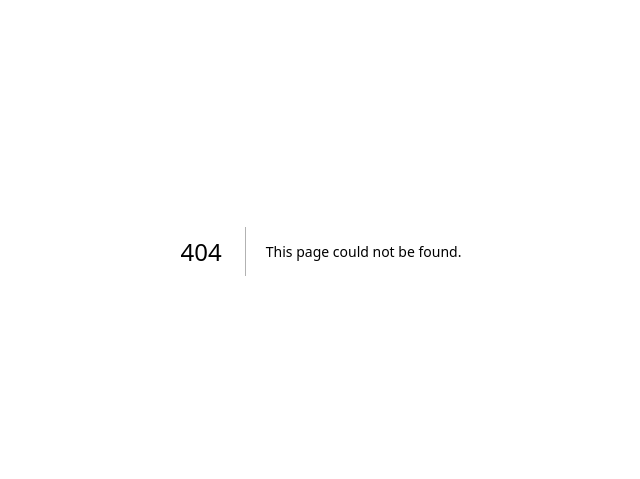
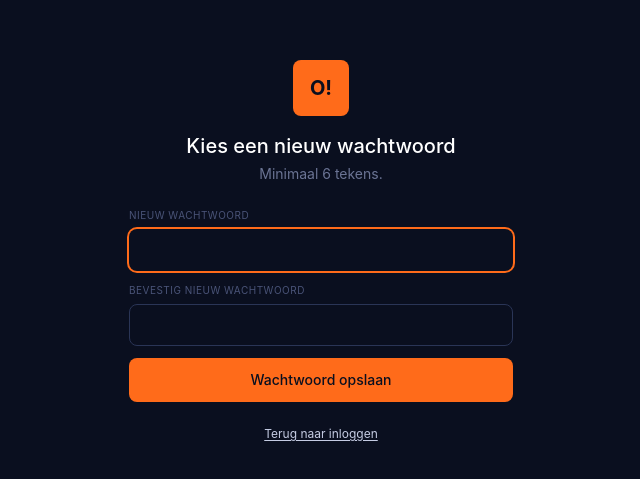
Before and after one commit to Guidoznl/OMG-WK-POULE-TEST, a Next.js app: page /reset-password in a window 1280 px wide. Before the commit this address had no page. Shown: the part 149-628 px from the top of the page, without its empty margins (319-959 px from the left). Built offline with nearby package versions, Linux system fonts and the light colour scheme.

Commit message:
Implement reset password page with form handling

```diff
--- /dev/null
+++ b/app/reset-password/page.tsx
@@ -0,0 +1,124 @@
+'use client'
+
+import { useState, useEffect } from 'react'
+import Link from 'next/link'
+import { useRouter } from 'next/navigation'
+import { getDataProvider } from '@/lib/data-provider'
+
+export default function ResetPasswordPage() {
+  const router = useRouter()
+  const [password, setPassword] = useState('')
+  const [confirmPassword, setConfirmPassword] = useState('')
+  const [status, setStatus] = useState<'idle' | 'busy' | 'success' | 'error'>('idle')
+  const [errorMsg, setErrorMsg] = useState('')
+
+  // De Supabase auth helper detecteert automatisch de `type=recovery` token
+  // in de URL fragment en wisselt deze in voor een actieve sessie. Hier hoeven
+  // we niets te doen behalve het nieuwe wachtwoord te updaten.
+
+  async function handleSubmit(e: React.FormEvent) {
+    e.preventDefault()
+    setStatus('busy')
+    setErrorMsg('')
+
+    if (password.length < 6) {
+      setStatus('error')
+      setErrorMsg('Wachtwoord moet minimaal 6 tekens zijn')
+      return
+    }
+    if (password !== confirmPassword) {
+      setStatus('error')
+      setErrorMsg('De twee wachtwoorden komen niet overeen')
+      return
+    }
+
+    try {
+      await getDataProvider().updatePassword(password)
+      setStatus('success')
+      // Na 2 seconden door naar predictions
+      setTimeout(() => router.push('/predictions'), 2000)
+    } catch (err: any) {
+      setStatus('error')
+      setErrorMsg(err.message || 'Er ging iets mis. Misschien is de reset-link verlopen — vraag een nieuwe aan.')
+    }
+  }
+
+  return (
+    <main className="min-h-screen flex items-center justify-center px-4 py-8">
+      <div className="w-full max-w-sm">
+        <div className="text-center mb-6">
+          <div className="inline-flex items-center justify-center w-14 h-14 bg-accent-orange text-ink-950 font-display font-bold text-xl rounded-lg mb-4">
+            O!
+          </div>
+          <h1 className="font-display text-xl font-medium text-ink-50 mb-1">Kies een nieuw wachtwoord</h1>
+          <p className="text-ink-400 text-sm">Minimaal 6 tekens.</p>
+        </div>
+
+        {status === 'success' ? (
+          <div className="space-y-4">
+            <div className="p-4 bg-accent-mint/10 border border-accent-mint/30 rounded-lg">
+              <p className="text-accent-mint text-sm text-center">
+                Wachtwoord opgeslagen — je wordt automatisch ingelogd…
+              </p>
+            </div>
+          </div>
+        ) : (
+          <>
+            <form onSubmit={handleSubmit} className="space-y-3">
+              <div>
+                <label className="block text-[10px] tracking-wider uppercase text-ink-500 mb-1.5">
+                  Nieuw wachtwoord
+                </label>
+                <input
+                  type="password"
+                  value={password}
+                  onChange={e => setPassword(e.target.value)}
+                  required
+                  minLength={6}
+                  autoComplete="new-password"
+                  autoFocus
+                  className="w-full px-4 py-2.5 text-sm"
+                />
+              </div>
+
+              <div>
+                <label className="block text-[10px] tracking-wider uppercase text-ink-500 mb-1.5">
+                  Bevestig nieuw wachtwoord
+                </label>
+                <input
+                  type="password"
+                  value={confirmPassword}
+                  onChange={e => setConfirmPassword(e.target.value)}
+                  required
+                  minLength={6}
+                  autoComplete="new-password"
+                  className="w-full px-4 py-2.5 text-sm"
+                />
+              </div>
+
+              <button
+                type="submit"
+                disabled={status === 'busy'}
+                className="w-full py-3 bg-accent-orange text-ink-950 font-display font-medium text-sm rounded-lg hover:brightness-110 transition-all disabled:opacity-50"
+              >
+                {status === 'busy' ? 'Opslaan…' : 'Wachtwoord opslaan'}
+              </button>
+            </form>
+
+            {status === 'error' && errorMsg && (
+              <p className="mt-4 text-center text-accent-coral text-sm">
+                {errorMsg}
+              </p>
+            )}
+
+            <p className="mt-6 text-center text-xs text-ink-400">
+              <Link href="/login" className="text-ink-200 hover:text-accent-orange underline underline-offset-2">
+                Terug naar inloggen
+              </Link>
+            </p>
+          </>
+        )}
+      </div>
+    </main>
+  )
+}
```
